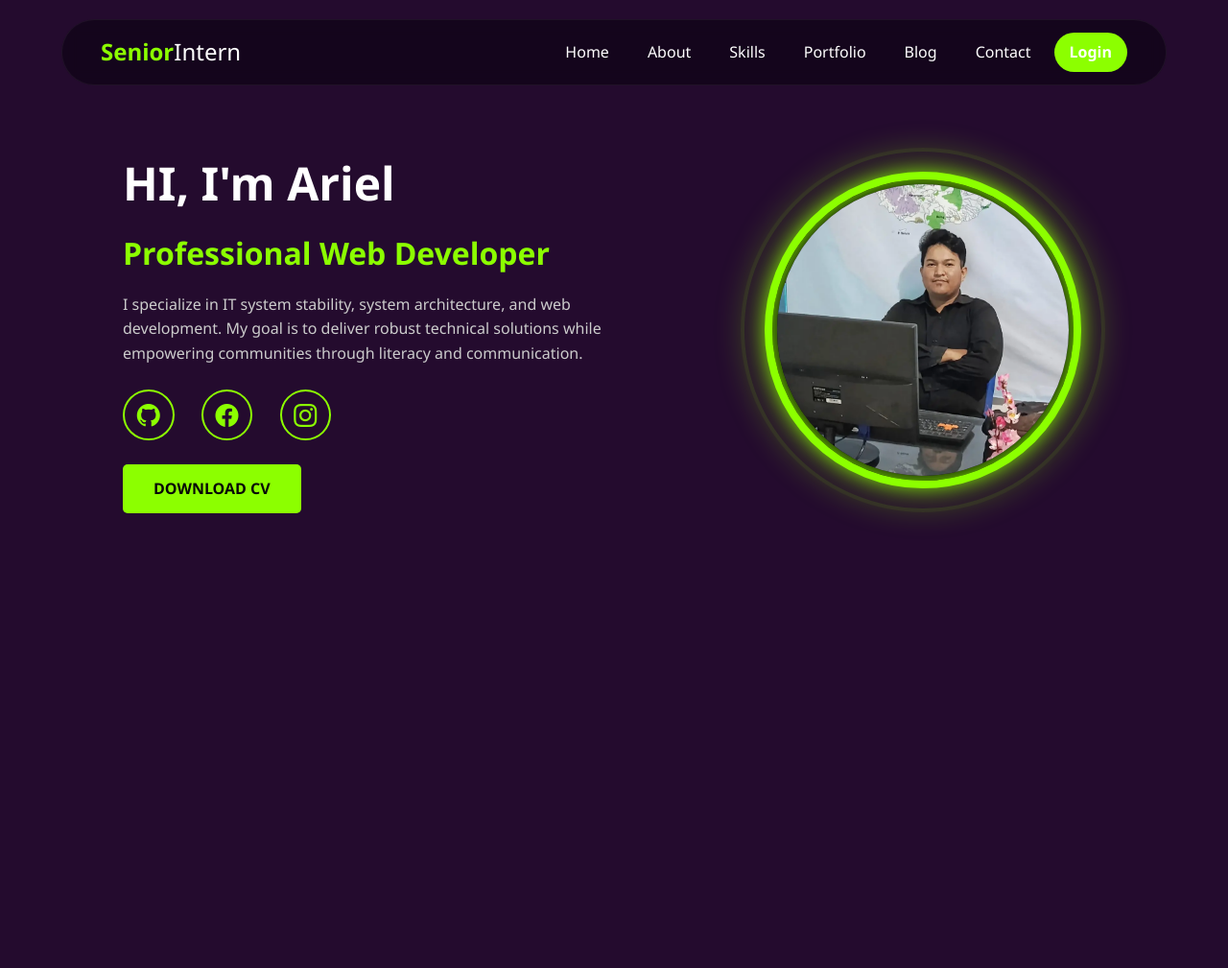
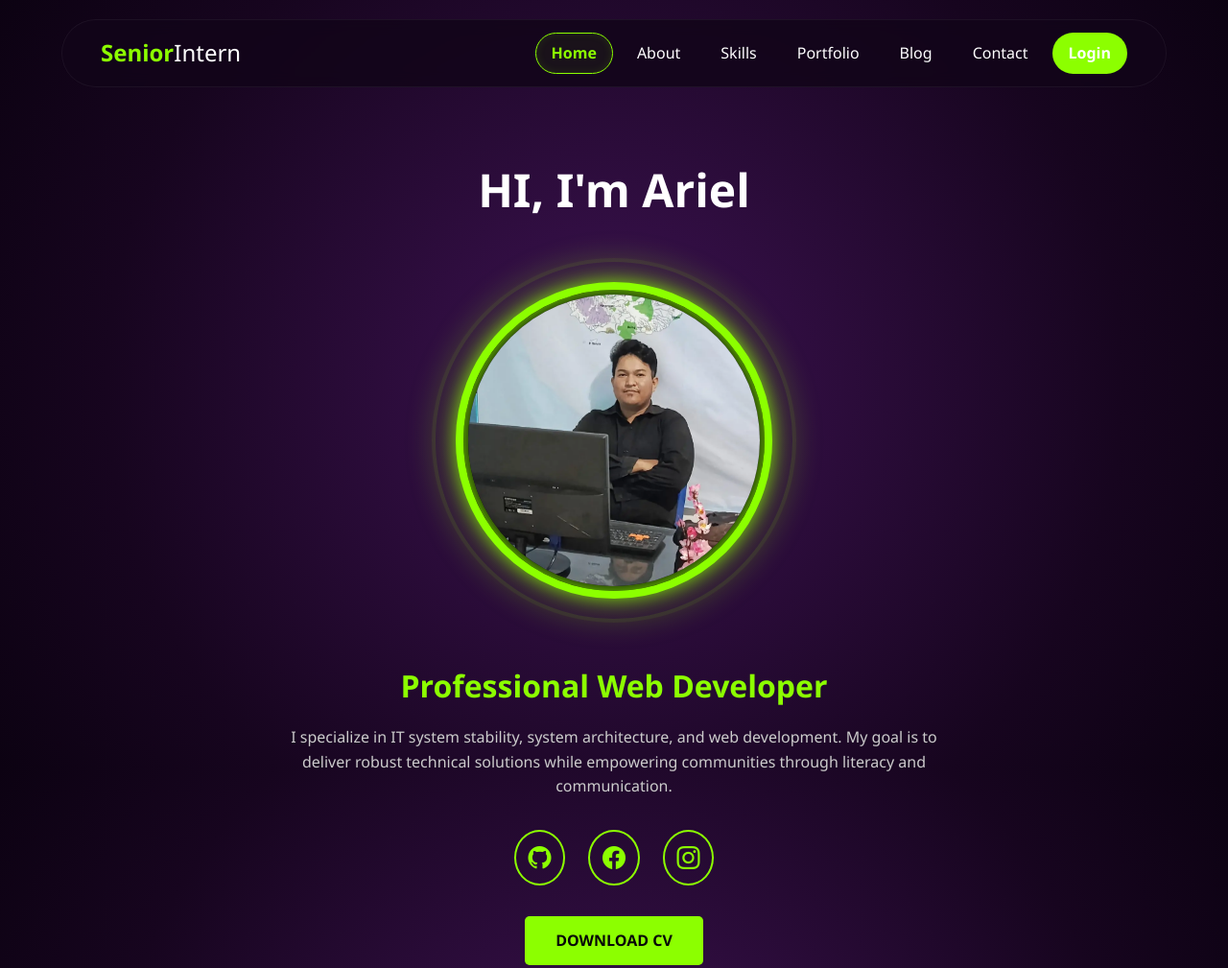
Before and after one commit to thingsofariel/PersonalWeb, a website built with Vite: page index.html in a window 1280 px wide. Shown: the top 1009 px of the page at 96% size. Before the commit the page ends 800 px from the top, so only its background shows below. Built offline with nearby package versions, Linux system fonts and the light colour scheme.

Commit message:
Fix and edit navigation bar and edit the home page

```diff
--- a/index.html
+++ b/index.html
@@ -18,7 +18,7 @@
         </label>
 
         <nav class="nav-list">
-            <a href="index.html">Home</a>
+            <a href="index.html" class="active">Home</a>
             <a href="about.html">About</a>
             <a href="skills.html">Skills</a>
             <a href="portofolio.html">Portfolio</a>
@@ -29,8 +29,15 @@
     </header>
 
     <main class="main" id="home">
-        <div class="information">
-            <h1>HI, I'm Ariel</h1>
+        <h1 class="hero-name">HI, I'm Ariel</h1>
+
+        <div class="image-container">
+            <div class="glow-ring outer-ring">
+                <div class="glow-ring inner-ring">
+                    <img src="/ariel.webp" alt="Profile Picture">
+                </div>
+            </div>
+        </div> <div class="information">
             <h3>Professional Web Developer</h3>
             <p>I specialize in IT system stability, system architecture, and web development. My goal is to deliver robust technical solutions while empowering communities through literacy and communication.</p>
 
@@ -42,14 +49,6 @@
 
             <a href="/Ariel_CV.pdf" download="Ariel_CV.pdf" class="cv">DOWNLOAD CV</a>
         </div>
-
-        <div class="image-container">
-            <div class="glow-ring outer-ring">
-                <div class="glow-ring inner-ring">
-                    <img src="/ariel.webp" alt="Profile Picture">
-                </div>
-            </div>
-        </div>
     </main>
 </body>
 </html>
--- a/style.css
+++ b/style.css
@@ -7,7 +7,8 @@
 }
 
 body {
-    background-color: #240b2e;
+    background: radial-gradient(circle at center, #3d1252 0%, #17051f 70%, #0c0212 100%);
+    background-attachment: fixed;
     color: #ffffff;
     line-height: 1.6;
 }
@@ -55,16 +56,19 @@ header {
 .nav-list a {
     color: #ffffff;
     text-decoration: none;
-    margin-left: 0.5rem; /* Reduced to fit capsules comfortably */
+    margin-left: 0.5rem;
     padding: 8px 16px;
+    /* FIX: Added a transparent border so the layout doesn't jump when the marker activates */
+    border: 1.5px solid transparent;
     border-radius: 30px;
     font-size: 1rem;
     transition: 0.3s;
     display: inline-block;
 }
-
+/* FIX: This now strictly activates the neon outline capsule only for the single active page class */
 .nav-list a.active {
-    background-color: rgba(140, 255, 0, 0.15); /* Translucent accent background */
+    border-color: var(--accent-color) !important;
+    background-color: rgba(140, 255, 0, 0.05) !important;
     color: var(--accent-color) !important;
     font-weight: 600;
     box-shadow: inset 0 0 10px rgba(140, 255, 0, 0.1);
@@ -97,21 +101,25 @@ header {
 /* Main Content Area */
 .main {
     display: flex;
-    justify-content: space-between;
-    align-items: center;
-    padding: 8rem 10% 5rem 10%; /* Increased top padding from 5rem to 8rem */
-    min-height: 80vh;
+    flex-direction: column;   /* Stacks elements vertically */
+    justify-content: center;
+    align-items: center;       /* Centers everything horizontally */
+    text-align: center;        /* Centers your text alignments */
+    padding: 10rem 10% 5rem 10%;
+    min-height: 100vh;
+    gap: 1.5rem;               /* Tight spacing between name, image, and description */
 }
 
-.information {
-    max-width: 50%;
-}
-
-.information h1 {
+/* New layout rule for the detached name heading line at the top */
+.hero-name {
     font-size: 3rem;
     margin-bottom: 0.5rem;
 }
 
+.information {
+    max-width: 700px;          /* Cleans up paragraphs width for simple reading */
+    margin-top: 1rem;          /* Adds breathing room below the image container */
+}
 .information h3 {
     font-size: 2rem;
     color: var(--accent-color);
@@ -126,12 +134,14 @@ header {
 /* Social Icons */
 .social {
     margin-bottom: 2rem;
+    display: flex;
+    justify-content: center;   /* Centers the circle buttons row horizontally */
 }
 
 .social a {
     color: var(--accent-color);
     font-size: 1.5rem;
-    margin-right: 1.5rem;
+    margin: 0 0.75rem;         /* Splits the space evenly on left and right for absolute center symmetry */
     text-decoration: none;
     border: 2px solid var(--accent-color);
     padding: 0.5rem 0.8rem;
@@ -165,7 +175,7 @@ header {
     display: flex;
     justify-content: center;
     align-items: center;
-    max-width: 50%;
+    max-width: 100%;           /* Gives the circular rings full room to display centered */
 }
 
 /* Base style for the structural glow rings */
```
Also changed, not shown: about.html (+2 -2 lines), blog.html (+1 -1 lines), contact.html (+1 -1 lines), portofolio.html (+1 -1 lines), skills.html (+1 -1 lines).
